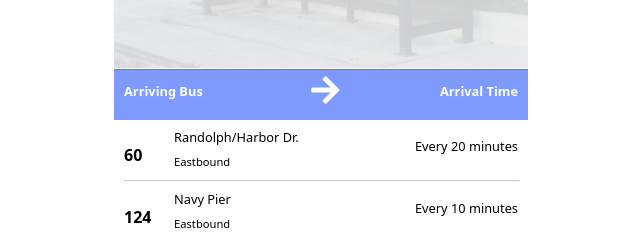
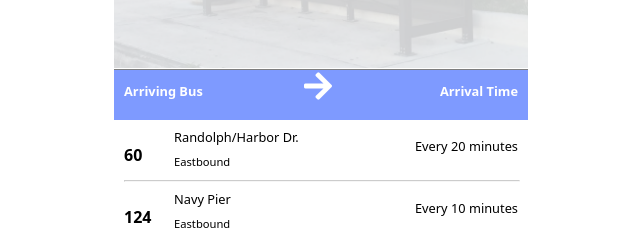
Before and after one commit to ccianciolo/FrontEndChallenge, a plain HTML site: page index.html in a window 1280 px wide. Shown: the part 232-471 px from the top of the page, 319-959 px from the left. Drawn offline with Linux system fonts and the light colour scheme.

Commit message:
fixed floating and padding for arrow

```diff
--- a/css/style.css
+++ b/css/style.css
@@ -112,7 +112,7 @@ th {
   width: 30px;
 }
 .center {
-  float: center;
+  display: inline-block;
   text-align: center;
 }
 .left {
@@ -216,7 +216,7 @@ title {
     float: center;
     display: inline-block;
     width: 100px;
-    padding-left: 60px;
+    padding-left: 70px;
     padding-right: 40px;
   }
   .fa-angle-left {
@@ -281,7 +281,7 @@ title {
       text-align: center;
       display: inline-block;
       width: 100px;
-      padding-left: 80px;
+      padding-left: 90px;
       padding-right: 40px;
     }
     h1.title {
```
